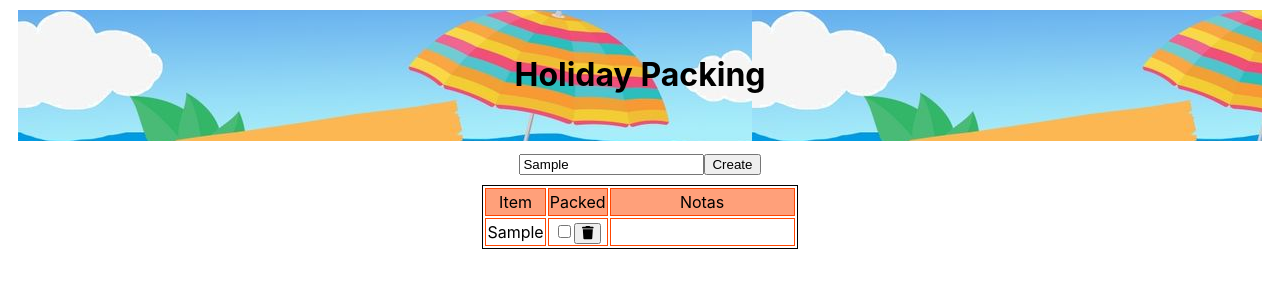
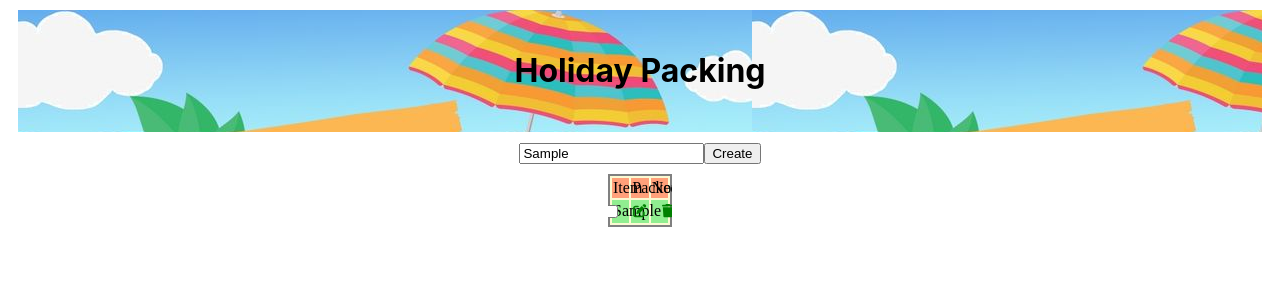
Before and after one commit to AnaScia/TO-DO_HOLIDAY, a React (Vite) app: page / in a window 1280 px wide. Both pictures are taken after typing "Sample" into the empty fields and a click on the button "Create". Shown: the top 300 px of the page. Built offline with nearby package versions, Linux system fonts and the light colour scheme.

Commit message:
add button edit

```diff
--- a/src/component/Table.jsx
+++ b/src/component/Table.jsx
@@ -1,13 +1,18 @@
 import PropTypes from 'prop-types';
-import { faTrash } from '@fortawesome/free-solid-svg-icons';
+import { faTrash, faPenToSquare } from '@fortawesome/free-solid-svg-icons';
 import { FontAwesomeIcon } from '@fortawesome/react-fontawesome';
 import '../styles/table.css';
+import { useState } from 'react';
 
 function Table({ save, setSave }) {
+  const [modal, setModal] = useState(false);
+
   function handleDelete(indexItem) {
     const filterIndex = save.filter((item, index) => indexItem !== index);
     setSave(filterIndex);
   }
+
+  function handleModal() {}
 
   return (
     <div className="table-container">
@@ -16,18 +21,31 @@ function Table({ save, setSave }) {
           <tr>
             <td>Item</td>
             <td>Packed</td>
-            <td>Notas</td>
+            <td>Note</td>
           </tr>
         </thead>
         <tbody>
           {save.map((item, index) => (
             <tr key={index}>
-              <td>{item} </td>
-              <td>
-                <input type="checkbox"></input>
-                <button onClick={() => handleDelete(index)}>
-                  <FontAwesomeIcon icon={faTrash} />
-                </button>
+              <td className="td_item">{item} </td>
+              <td className="td_packed">
+                <div className="div_packed">
+                  <input type="checkbox" className="input-packed"></input>
+
+                  <button
+                    className="button-packed"
+                    // onClick={() => }
+                  >
+                    <FontAwesomeIcon icon={faPenToSquare} />
+                  </button>
+
+                  <button
+                    onClick={() => handleDelete(index)}
+                    className="button-packed"
+                  >
+                    <FontAwesomeIcon icon={faTrash} />
+                  </button>
+                </div>
               </td>
               <td>
                 <input className="notas-input" type="text"></input>
@@ -35,6 +53,8 @@ function Table({ save, setSave }) {
             </tr>
           ))}
         </tbody>
+
+        {/* {modal && <component></component>} */}
       </table>
     </div>
   );
--- a/src/index.css
+++ b/src/index.css
@@ -1,6 +1,6 @@
 :root {
   font-family: Inter, system-ui, Avenir, Helvetica, Arial, sans-serif;
-  line-height: 1.5;
+  /* line-height: 1.5;
   font-weight: 400;
 
   color-scheme: light dark;
@@ -10,5 +10,5 @@
   font-synthesis: none;
   text-rendering: optimizeLegibility;
   -webkit-font-smoothing: antialiased;
-  -moz-osx-font-smoothing: grayscale;
+  -moz-osx-font-smoothing: grayscale; */
 }
--- a/src/styles/table.css
+++ b/src/styles/table.css
@@ -3,33 +3,26 @@
   justify-content: center;
   align-items: center;
   margin: 10px 600px;
+  overflow-x: auto;
 }
+
+@import url('https://fonts.googleapis.com/css2?family=Dancing+Script:wght@400;600&display=swap');
 
 table {
   width: 100%;
-  border: 1px solid #000;
+  table-layout: fixed;
+  border: 2px solid gray;
+  font-family: 'Dancing Script', cursive;
 }
 
 th,
 td {
   width: 25%;
   text-align: center;
-  border: 1px solid orangered;
-  /* border-collapse: collapse; */
 }
 
 thead {
   background-color: lightsalmon;
-}
-
-.icon {
-  display: inline-block;
-  width: 1em;
-  height: 1em;
-  stroke-width: 0;
-  stroke: currentColor;
-  fill: currentColor;
-  background-color: black;
 }
 
 .notas-input {
@@ -37,3 +30,46 @@ thead {
   color: #000;
   border: transparent;
 }
+
+.td_packed {
+  margin: auto;
+  /* border-color: #000; */
+}
+
+.div_packed {
+  display: flex;
+  align-items: center;
+  justify-content: center;
+}
+
+.input-packed {
+  margin: auto 7px;
+}
+
+.input-packed:hover {
+  cursor: pointer;
+  border: green;
+}
+
+.button-packed {
+  background-color: transparent;
+  color: green;
+  border-color: transparent;
+}
+
+.button-packed:hover {
+  cursor: pointer;
+  background-color: white;
+}
+
+tbody tr:nth-child(odd) {
+  background-color: lightgreen;
+}
+
+tbody tr:nth-child(even) {
+  background-color: greenyellow;
+}
+
+table {
+  background-color: lightgoldenrodyellow;
+}
```
Also changed, not shown: src/image/dibujo_playa.avif (deleted).
